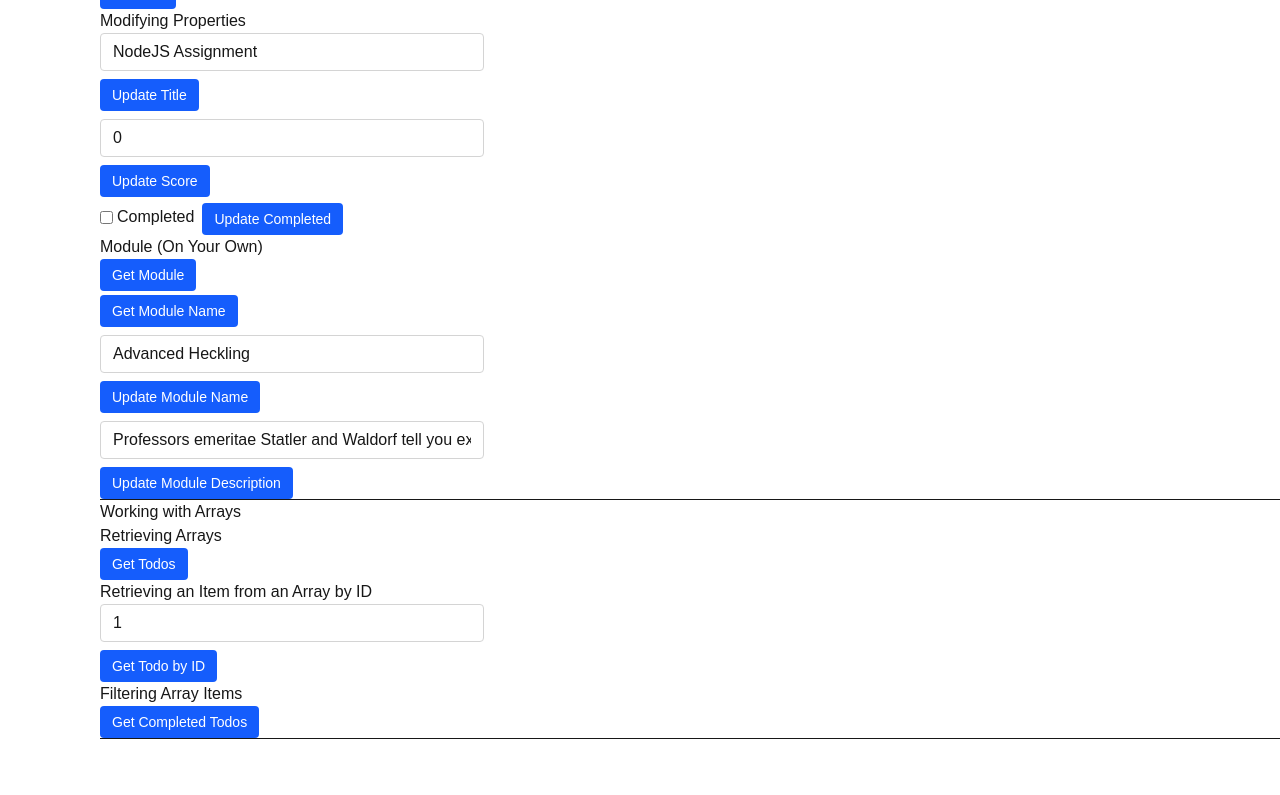
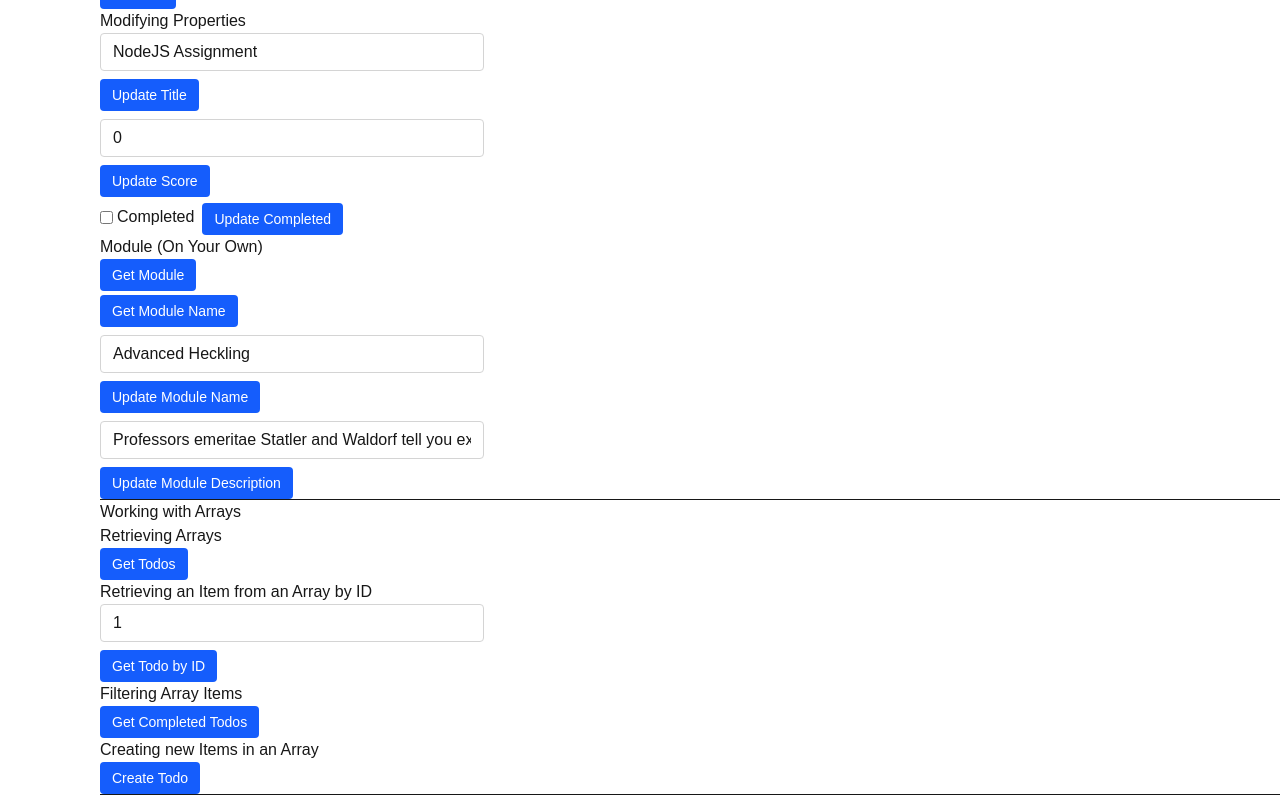
Before and after one commit to rileypk8/webdev-client, a Next.js app: page /labs/lab5 in a window 1280 px wide. Shown: the part 730-1525 px from the top of the page. Before the commit the page ends 1469 px from the top, so only its background shows below. Built offline with nearby package versions, Linux system fonts and the light colour scheme; no server answers.

Commit message:
a5: 5.2.4.4

```diff
--- a/app/labs/lab5/WorkingWithRemoteArrays.tsx
+++ b/app/labs/lab5/WorkingWithRemoteArrays.tsx
@@ -34,6 +34,10 @@ export default function WorkingWithRemoteArrays() {
       <a id="wd-retrieve-completed-todos" className={link} href={`${API}?completed=true`}>
         Get Completed Todos
       </a>
+      <h4>Creating new Items in an Array</h4>
+      <a id="wd-create-todo" className={link} href={`${API}/create`}>
+        Create Todo
+      </a>
       <hr />
     </div>
   );
```
